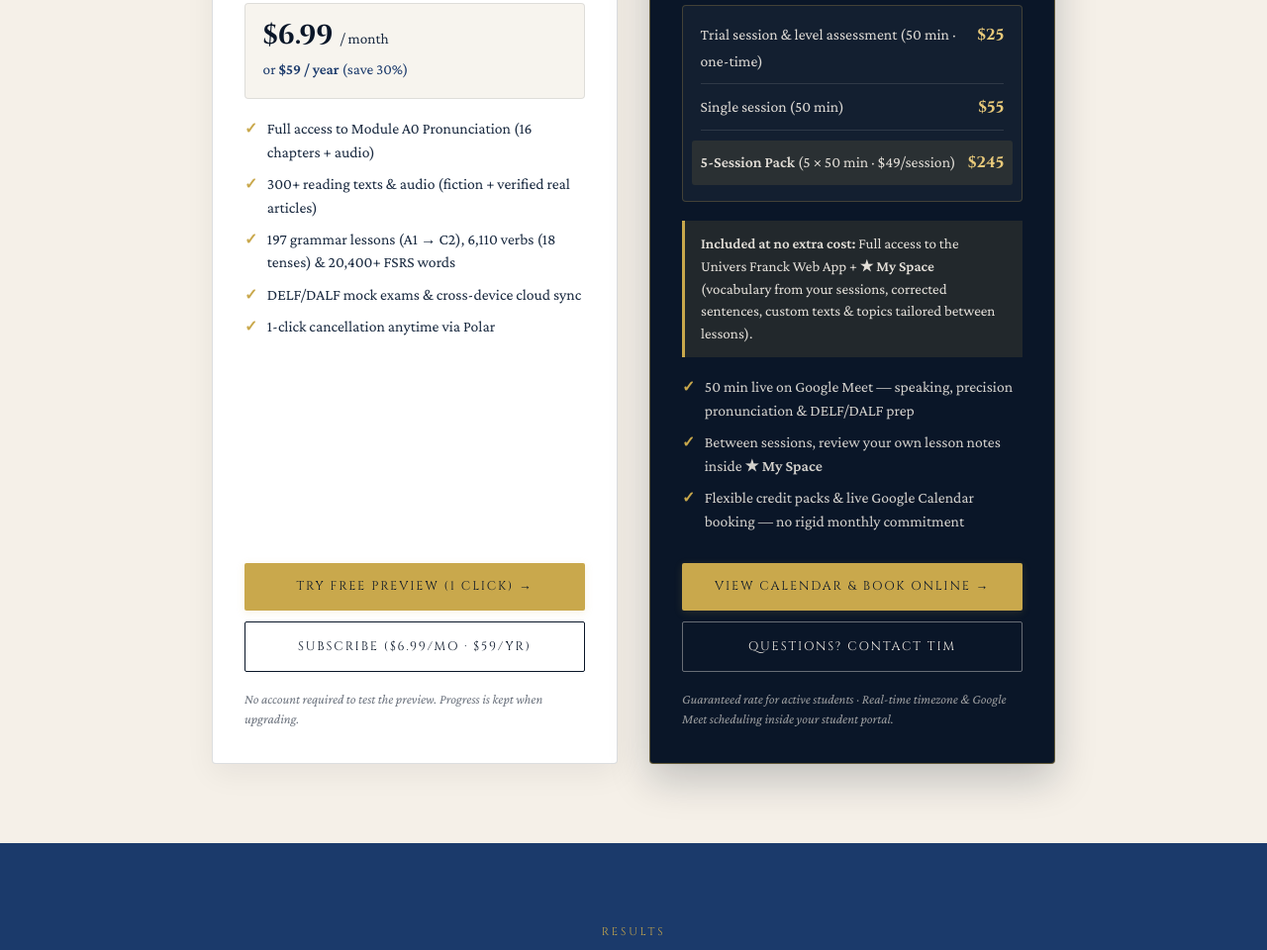
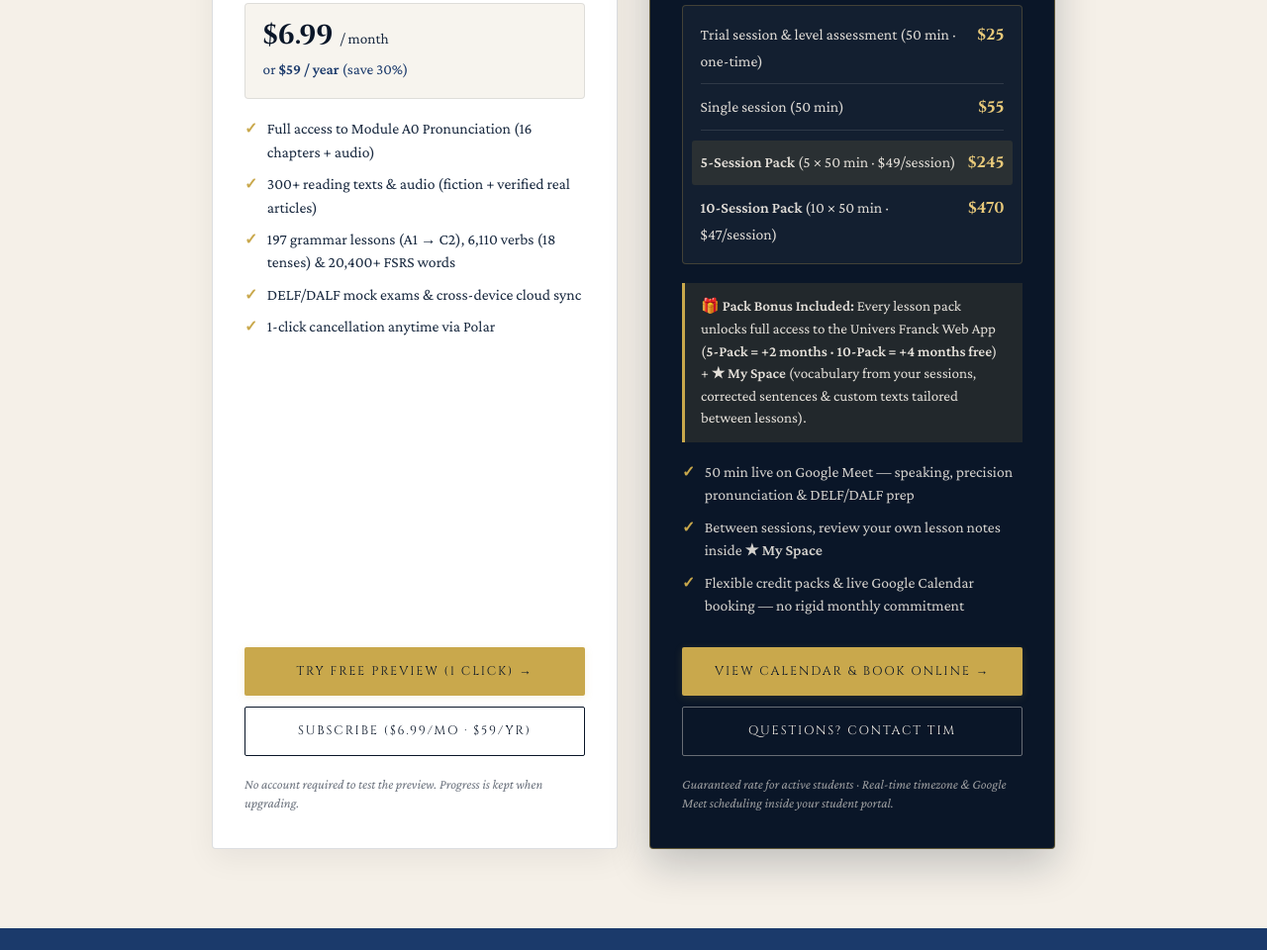
Before and after one commit to universfranck/universfranck, a plain HTML site: page index.html in a window 1280 px wide. Shown: the part 2972-3932 px from the top of the page at 99% size. Drawn offline with nearby package versions, Linux system fonts and the light colour scheme; no server answers.

Commit message:
Clarifie bonus Appli sur packs (Pack 5 = +2 mois, Pack 10 = +4 mois) + Pack 10 EN

```diff
--- a/index.html
+++ b/index.html
@@ -183,11 +183,15 @@
                 <span><strong>5-Session Pack</strong> (5 × <span data-uf-duree>50</span> min · <span data-uf-price="pack5-unit">$49</span>/session)</span>
                 <span class="coaching-tier-price" data-uf-price="pack5">$245</span>
               </li>
+              <li>
+                <span><strong>10-Session Pack</strong> (10 × <span data-uf-duree>50</span> min · <span data-uf-price="pack10-unit">$47</span>/session)</span>
+                <span class="coaching-tier-price" data-uf-price="pack10">$470</span>
+              </li>
             </ul>
           </div>
 
           <div class="offer-included-banner">
-            <strong>Included at no extra cost:</strong> Full access to the Univers Franck Web App + <strong>★ My Space</strong> (vocabulary from your sessions, corrected sentences, custom texts &amp; topics tailored between lessons).
+            <strong>🎁 Pack Bonus Included:</strong> Every lesson pack unlocks full access to the Univers Franck Web App (<strong>5-Pack = +2 months · 10-Pack = +4 months free</strong>) + <strong>★ My Space</strong> (vocabulary from your sessions, corrected sentences &amp; custom texts tailored between lessons).
           </div>
 
           <ul class="offer-list">
```
Also changed, not shown: jp/index.html (+1 -1 lines).
